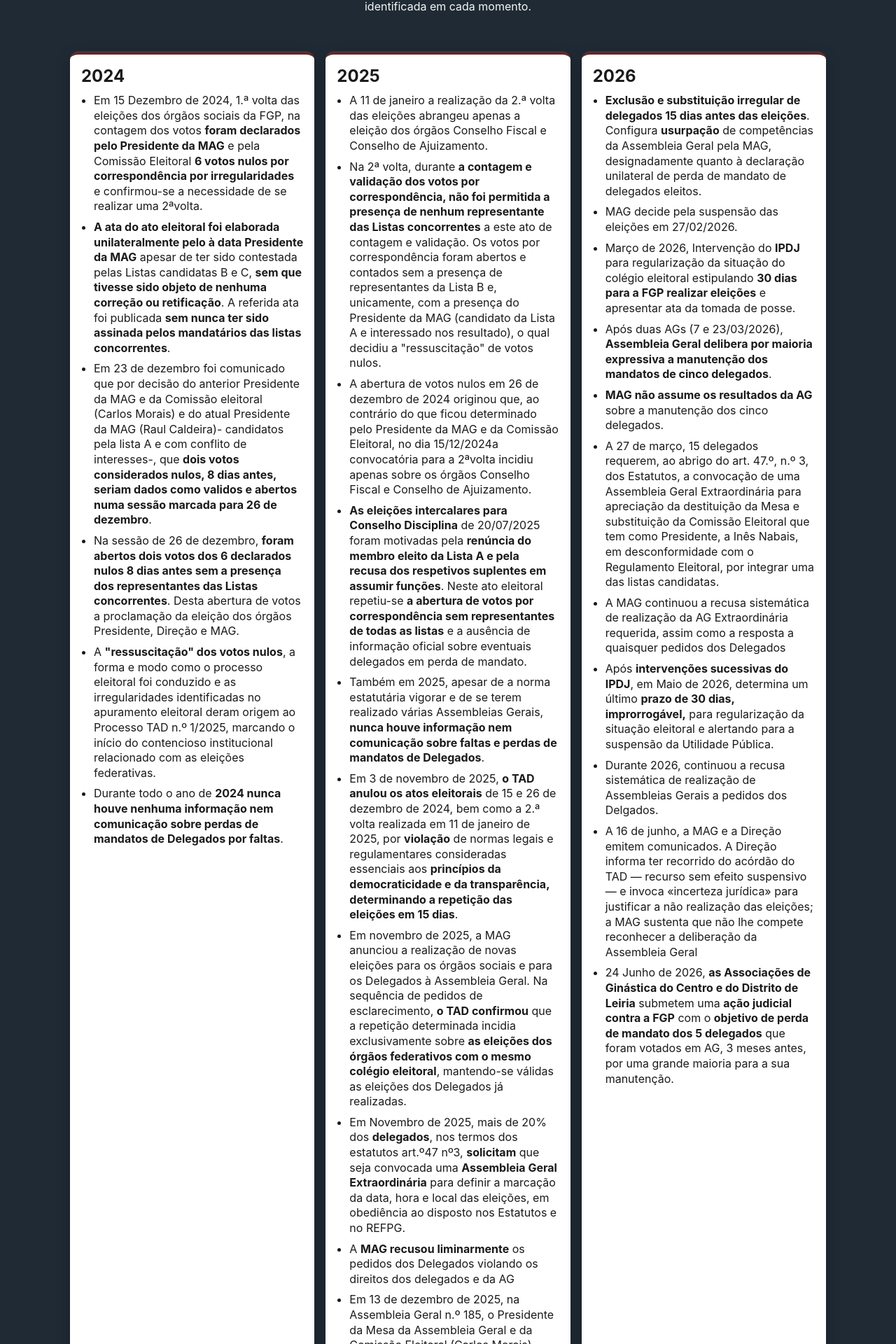
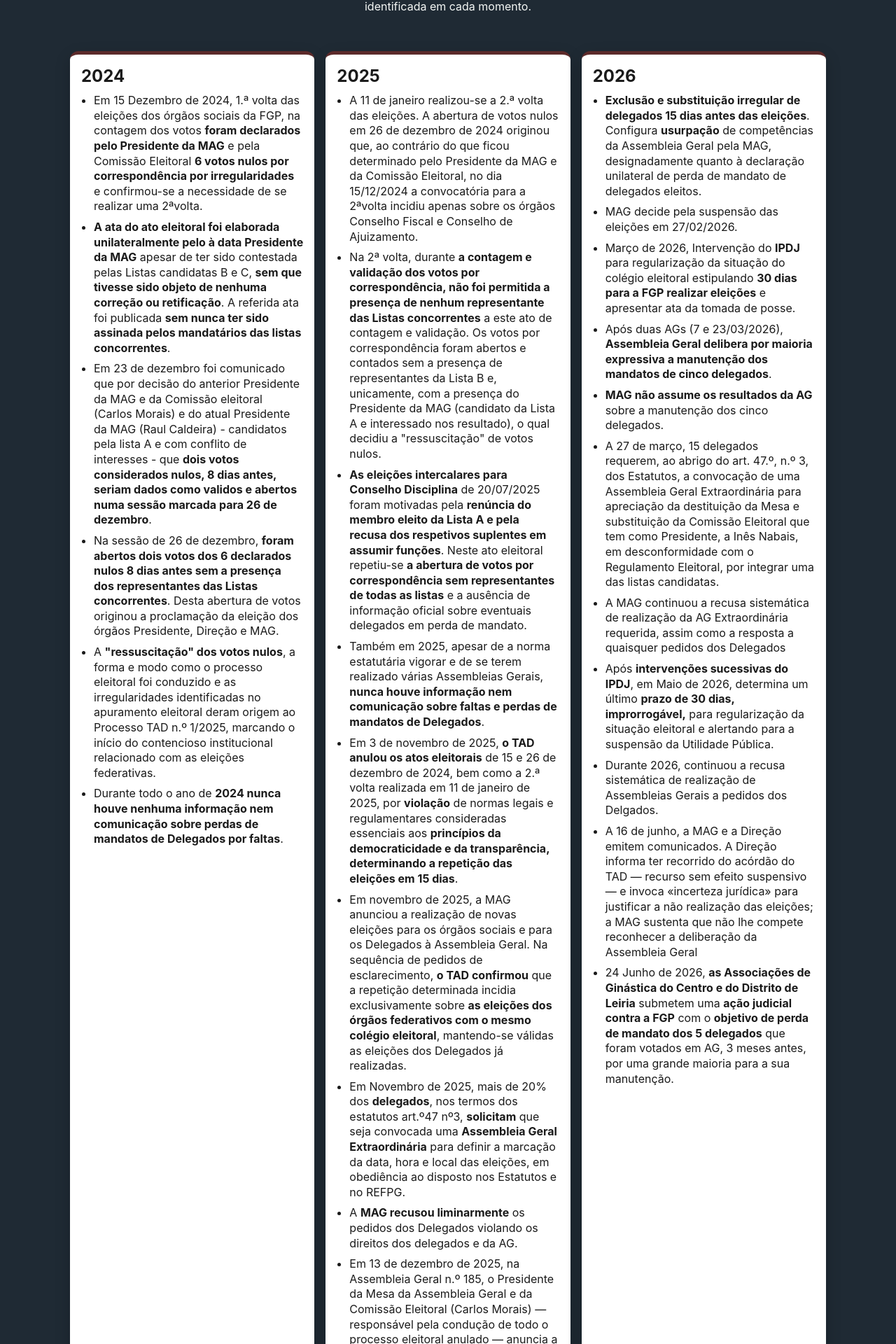
Before and after one commit to ginasticaPT/site, a React (Create React App) app: page /site/overview in a window 1280 px wide. Shown: the part 1253-3173 px from the top of the page at 70% size. Built offline with nearby package versions, Linux system fonts and the light colour scheme; the HTML template or start-up script is replaced by a standard one.

Commit message:
Update Overview.js

```diff
--- a/src/pages/Overview.js
+++ b/src/pages/Overview.js
@@ -91,8 +91,8 @@
           <ul>
             <li>Em 15 Dezembro de 2024,  1.ª volta das eleições dos órgãos sociais da FGP,  na contagem dos votos <strong>foram declarados pelo Presidente da MAG</strong> e pela Comissão Eleitoral <strong>6 votos nulos por correspondência por irregularidades</strong> e confirmou-se a necessidade de se realizar uma 2ªvolta.</li>
             <li><strong>A ata do ato eleitoral foi elaborada unilateralmente pelo à data Presidente da MAG</strong> apesar de ter sido contestada pelas Listas candidatas B e C, <strong>sem que tivesse sido objeto de nenhuma correção ou retificação</strong>. A referida ata foi publicada <strong>sem nunca ter sido assinada pelos mandatários das listas concorrentes</strong>.</li>
-            <li>Em 23 de dezembro foi comunicado que por decisão do anterior Presidente da MAG e da Comissão eleitoral (Carlos Morais) e do atual Presidente da MAG (Raul Caldeira)- candidatos pela lista A e com conflito de interesses-, que <strong>dois votos considerados nulos, 8 dias antes, seriam dados como validos e abertos numa sessão marcada para 26 de dezembro</strong>.</li>
-            <li>Na sessão de 26 de dezembro, <strong>foram abertos dois votos dos 6 declarados nulos 8 dias antes sem a presença dos representantes das Listas concorrentes</strong>. Desta abertura de votos  a proclamação da eleição dos órgãos Presidente, Direção e MAG.</li>
+            <li>Em 23 de dezembro foi comunicado que por decisão do anterior Presidente da MAG e da Comissão eleitoral (Carlos Morais) e do atual Presidente da MAG (Raul Caldeira) - candidatos pela lista A e com conflito de interesses - que <strong>dois votos considerados nulos, 8 dias antes, seriam dados como validos e abertos numa sessão marcada para 26 de dezembro</strong>.</li>
+            <li>Na sessão de 26 de dezembro, <strong>foram abertos dois votos dos 6 declarados nulos 8 dias antes sem a presença dos representantes das Listas concorrentes</strong>. Desta abertura de votos originou a proclamação da eleição dos órgãos Presidente, Direção e MAG.</li>
             <li>A <strong>"ressuscitação" dos votos nulos</strong>, a forma  e modo como o processo eleitoral foi conduzido e as irregularidades identificadas no apuramento eleitoral deram origem ao Processo TAD n.º 1/2025, marcando o início do contencioso institucional relacionado com as eleições federativas.</li>
             <li>Durante todo o ano de <strong>2024 nunca houve nenhuma informação nem comunicação sobre perdas de mandatos de Delegados por faltas</strong>.</li>
           </ul>
@@ -102,15 +102,14 @@
         <article className="year-card">
           <h2>2025</h2>
           <ul>
-            <li>A 11 de janeiro a realização da 2.ª volta das eleições abrangeu apenas a eleição dos órgãos Conselho Fiscal e Conselho de Ajuizamento.</li>
+            <li>A 11 de janeiro realizou-se a 2.ª volta das eleições. A abertura de votos nulos em 26 de dezembro de 2024 originou que, ao contrário do que ficou determinado pelo Presidente da MAG e da Comissão Eleitoral, no dia 15/12/2024 a convocatória para a 2ªvolta incidiu apenas sobre os órgãos Conselho Fiscal e Conselho de Ajuizamento.</li>
             <li>Na 2ª volta, durante <strong>a contagem e validação dos votos por correspondência, não foi permitida a presença de nenhum representante das Listas concorrentes</strong> a este ato de contagem e validação. Os votos por correspondência foram abertos e contados sem a presença de representantes da Lista B e, unicamente, com a presença do Presidente da MAG (candidato da Lista A e interessado nos resultado), o qual decidiu a "ressuscitação" de votos nulos.</li>
-            <li>A abertura de votos nulos em 26 de dezembro de 2024 originou que, ao contrário do que ficou determinado pelo Presidente da MAG e da Comissão Eleitoral, no dia 15/12/2024a convocatória para a 2ªvolta incidiu apenas sobre os órgãos Conselho Fiscal e Conselho de Ajuizamento.</li>
             <li><strong>As eleições intercalares para Conselho Disciplina</strong> de 20/07/2025 foram motivadas pela <strong>renúncia do membro eleito da Lista A e pela recusa dos respetivos suplentes em assumir funções</strong>. Neste ato eleitoral repetiu-se <strong>a abertura de votos por correspondência sem representantes de todas as listas</strong> e a ausência de informação oficial sobre eventuais delegados em perda de mandato.</li>
             <li>Também em 2025, apesar de a norma estatutária vigorar e de se terem realizado várias Assembleias Gerais, <strong>nunca houve informação nem comunicação sobre faltas e perdas de mandatos de Delegados</strong>.</li>
             <li>Em 3 de novembro de 2025, <strong>o TAD anulou os atos eleitorais</strong> de 15 e 26 de dezembro de 2024, bem como a 2.ª volta realizada em 11 de janeiro de 2025, por <strong>violação</strong> de normas legais e regulamentares consideradas essenciais aos <strong>princípios da democraticidade e da transparência, determinando a repetição das eleições em 15 dias</strong>.</li>
             <li>Em novembro de 2025, a MAG anunciou a realização de novas eleições para os órgãos sociais e para os Delegados à Assembleia Geral. Na sequência de pedidos de esclarecimento, <strong>o TAD confirmou</strong> que a repetição determinada incidia exclusivamente sobre <strong>as eleições dos órgãos federativos com o mesmo colégio eleitoral</strong>, mantendo-se válidas as eleições dos Delegados já realizadas.</li>
             <li>Em Novembro de 2025, mais de 20% dos <strong>delegados</strong>, nos termos dos estatutos art.º47 nº3, <strong>solicitam</strong> que seja convocada uma <strong>Assembleia Geral Extraordinária</strong> para definir a marcação da data, hora e local das eleições, em obediência ao disposto nos Estatutos e no REFPG.</li>
-            <li>A <strong>MAG recusou liminarmente</strong> os pedidos dos Delegados violando os direitos dos delegados e da AG</li>
+            <li>A <strong>MAG recusou liminarmente</strong> os pedidos dos Delegados violando os direitos dos delegados e da AG.</li>
             <li>Em 13 de dezembro de 2025, na Assembleia Geral n.º 185, o Presidente da Mesa da Assembleia Geral e da Comissão Eleitoral (Carlos Morais) — responsável pela condução de todo o processo eleitoral anulado — anuncia a sua renúncia. A ata desta assembleia permanece, até à presente data, por publicar.</li>
             <li>Neste ano de <strong>2025, a FGP não publicou</strong> no sítio oficial da FGP nenhuma das <strong>atas das Assembleias Gerais</strong> realizadas em 2025, <strong>incluindo folhas de presença</strong>. As únicas atas publicadas em 2025 são as de natureza eleitoral.</li>
           </ul>
```
